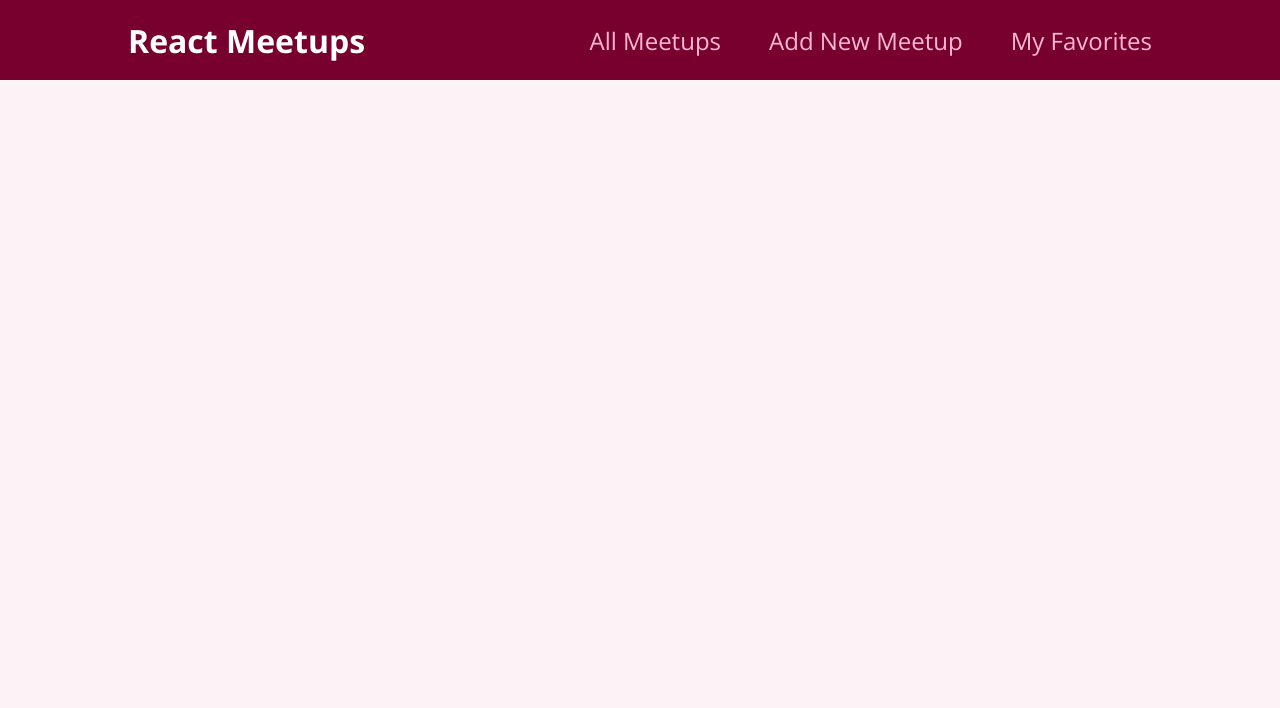
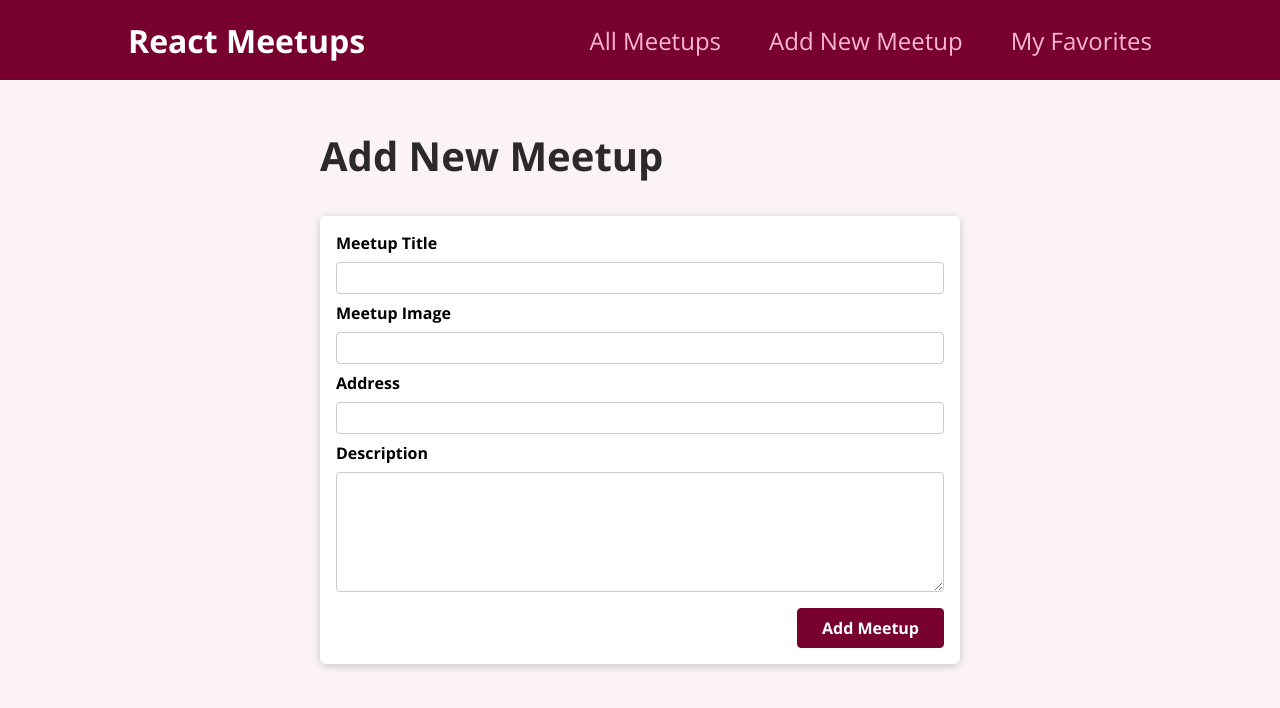
Before and after one commit to rupe-ss/react-crash-course, a React (Create React App) app: page /newmeetup in a window 1280 px wide. Shown: the top 708 px of the page. Built offline with nearby package versions, Linux system fonts and the light colour scheme.

Commit message:
Wrapped NewMeetupForm with Card component

```diff
--- a/src/App.js
+++ b/src/App.js
@@ -2,24 +2,23 @@ import { Route, Switch } from 'react-router-dom';
 import Favorites from './pages/Favorites';
 import NewMeetup from './pages/NewMeetup';
 import AllMeetups from './pages/AllMeetups';
-import MainNavigation from './components/layout/MainNavigation';
+import Layout from 'components/layout/Layout';
 
 function App() {
     return (
-        <div className='App'>
-            <MainNavigation />
+        <Layout>
             <Switch>
                 <Route path='/' exact>
                     <AllMeetups />
                 </Route>
-                <Route path='/newmeetups'>
+                <Route path='/newmeetup'>
                     <NewMeetup />
                 </Route>
                 <Route path='/favorites'>
                     <Favorites />
                 </Route>
             </Switch>
-        </div>
+        </Layout>
     );
 }
 
--- a/src/components/layout/MainNavigation.js
+++ b/src/components/layout/MainNavigation.js
@@ -1,6 +1,6 @@
-import React from "react";
-import { Link } from "react-router-dom";
-import classes from "./MainNavigation.module.css";
+import React from 'react';
+import { Link } from 'react-router-dom';
+import classes from './MainNavigation.module.css';
 
 const MainNavigation = () => {
     return (
@@ -13,7 +13,7 @@ const MainNavigation = () => {
                         <Link to='/'>All Meetups</Link>
                     </li>
                     <li>
-            <Link to='/newmeetups'>Add New Meetup</Link>
+                        <Link to='/newmeetup'>Add New Meetup</Link>
                     </li>
                     <li>
                         <Link to='/favorites'>My Favorites</Link>
--- a/src/components/meetups/MeetupItem.js
+++ b/src/components/meetups/MeetupItem.js
@@ -1,9 +1,10 @@
-import React from 'react';
 import classes from './MeetupItem.module.css';
+import Card from 'components/ui/Card';
 
 const MeetupItem = (props) => {
     return (
         <li className={classes.item}>
+            <Card>
                 <div className={classes.image}>
                     <img src={props.image} alt={props.title} />
                 </div>
@@ -15,6 +16,7 @@ const MeetupItem = (props) => {
                 <div className={classes.actions}>
                     <button>To Favorites</button>
                 </div>
+            </Card>
         </li>
     );
 };
--- a/src/components/meetups/NewMeetupForm.js
+++ b/src/components/meetups/NewMeetupForm.js
@@ -3,7 +3,8 @@ import Card from '../ui/Card';
 
 const NewMeetupForm = () => {
     return (
-        <form>
+        <Card>
+            <form className={classes.form}>
                 <div className={classes.control}>
                     <label htmlFor='title'>Meetup Title</label>
                     <input type='text' required id='title' />
@@ -24,6 +25,7 @@ const NewMeetupForm = () => {
                     <button>Add Meetup</button>
                 </div>
             </form>
+        </Card>
     );
 };
 
--- a/src/components/ui/Card.js
+++ b/src/components/ui/Card.js
@@ -1,7 +1,8 @@
+import React from 'react';
 import classes from 'components/ui/Card.module.css';
 
-const Card = (props) => {
-    return <div className={classes.card}>{props.childern}</div>;
+const Card = ({ children }) => {
+    return <div className={classes.card}>{children}</div>;
 };
 
 export default Card;
--- a/src/pages/NewMeetup.js
+++ b/src/pages/NewMeetup.js
@@ -1,11 +1,12 @@
 import NewMeetupForm from 'components/meetups/NewMeetupForm';
 
-const NewMeetups = () => {
+const NewMeetup = () => {
     return (
-        <div>
+        <section>
+            <h1>Add New Meetup</h1>
             <NewMeetupForm />
-        </div>
+        </section>
     );
 };
 
-export default NewMeetups;
+export default NewMeetup;
```
Lines whose indentation alone changed are shown as unchanged.
